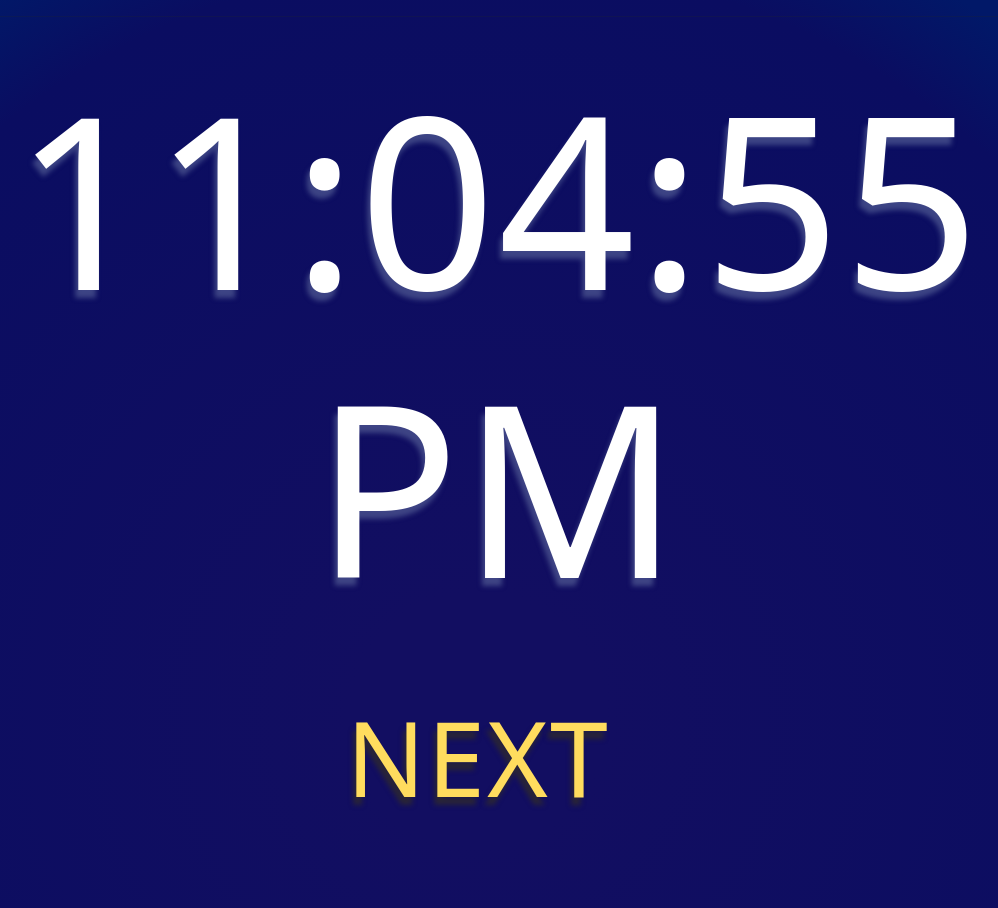
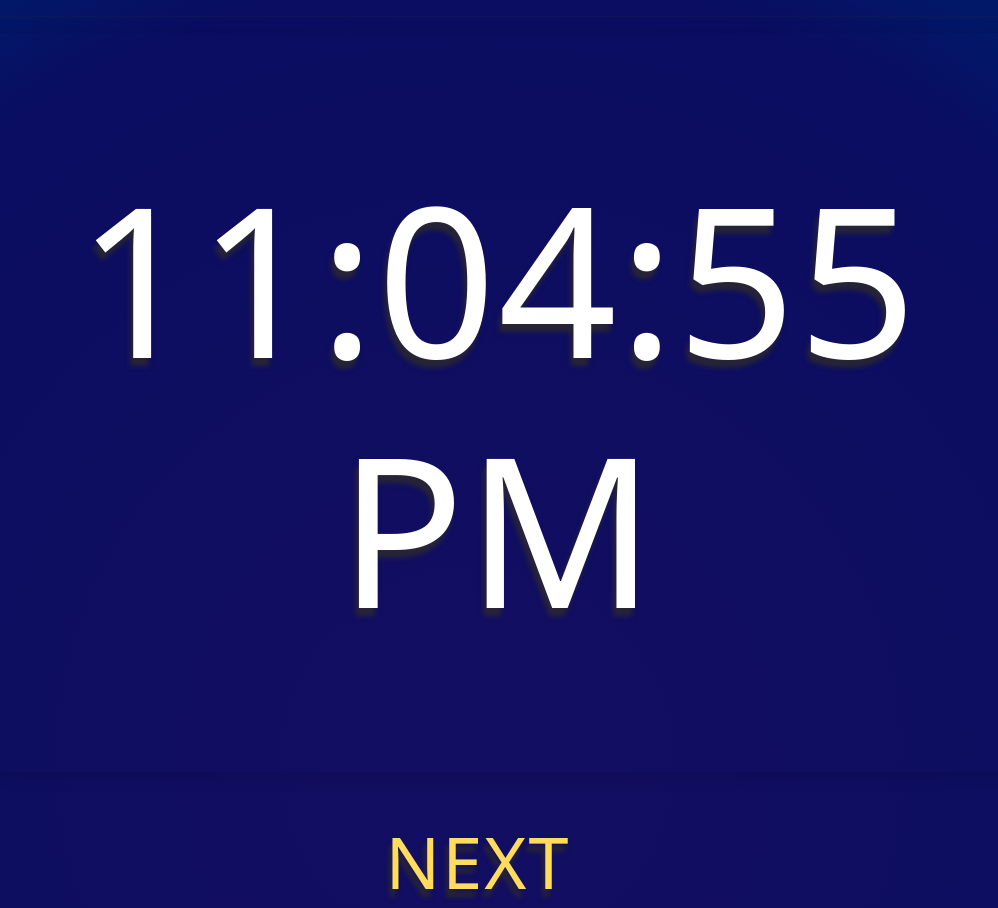
Before and after one commit to searchs/LiveEvents, a website: page index.html in a window 1280 px wide. Shown: the top 908 px of the page, without its empty margins (162-1160 px from the left). Drawn offline with nearby package versions, Linux system fonts and the light colour scheme.

Commit message:
main view with box shadow

```diff
--- a/index.html
+++ b/index.html
@@ -25,7 +25,7 @@
     <hr />
     <div class="container">
       <div class="row">
-        <div class="col align-items-center">
+        <div class="col-md-12">
           <div id="main-event" class="main-view">
             <h2 class="live-time" id="current-event"></h2>
           </div>
--- a/src/assets/css/manage.css
+++ b/src/assets/css/manage.css
@@ -43,6 +43,14 @@ h2.created {
   margin-bottom: 50px;
 }
 
+.main-view {
+  padding: 100px;
+  width: 100%;
+  -webkit-box-shadow: 0px 3px 17px 12px rgba(0, 0, 0, 0.15);
+  -moz-box-shadow: 0px 3px 17px 12px rgba(0, 0, 0, 0.15);
+  box-shadow: 0px 3px 17px 0px rgba(0, 0, 0, 0.15);
+}
+
 h2#upcoming {
   color: #faf0ca;
   font-weight: 200;
@@ -54,24 +62,21 @@ h2#upcoming {
 h2.live-time {
   display: block;
   font-weight: 300;
-  font-size: 15rem;
+  font-size: 13em;
   color: #ffffff;
-  /* text-shadow: -3px 3px 2px rgba(238, 230, 196, 0.6); */
-  text-shadow: -3px 8px 5px rgba(93, 105, 156, 0.6);
+  text-shadow: -3px 8px 5px rgba(56, 51, 27, 0.6);
+
   text-align: center;
   letter-spacing: 2px;
-  /* background: #2176ff; */
-  /* background: #555b6e; */
-  /* overflow: hidden; */
-  /* padding: 18px; */
   margin: 20px;
   width: 100%;
   height: auto;
   z-index: 100;
+
 }
 
 h3.next-session {
-  font-size: 6.5em;
+  font-size: 4.5em;
   font-weight: 500;
   text-transform: uppercase;
   letter-spacing: 2px;
@@ -81,6 +86,7 @@ h3.next-session {
   text-align: center;
   margin-top: 30px;
   margin-bottom: 30px;
+
 }
 
 h3.agenda {
```
